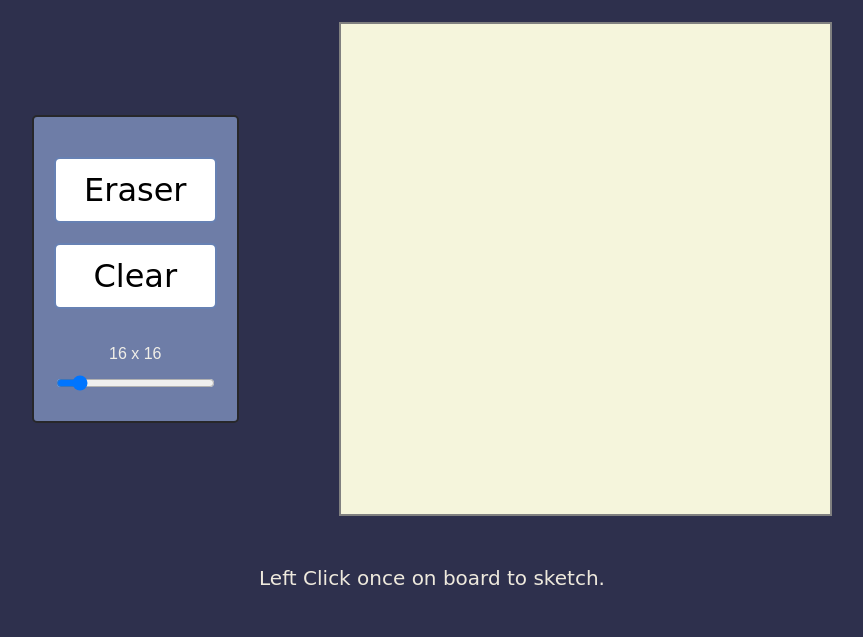
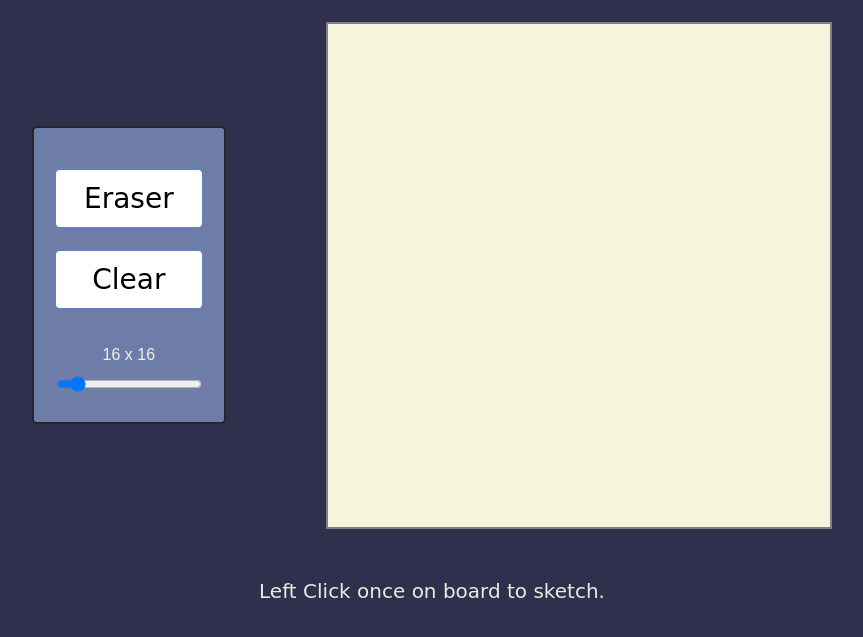
Before and after one commit to slinghshot/odin-etch-a-sketch, a plain HTML site: page index.html in a window 1280 px wide. Shown: the part 145-782 px from the top of the page, without its empty margins (208-1071 px from the left). Drawn offline with Linux system fonts and the light colour scheme; a web font is replaced by a local one.

Commit message:
fixed font size and added TODO readme

```diff
--- a/etchCSS.css
+++ b/etchCSS.css
@@ -15,7 +15,7 @@ button{
     color:black;
     border: 2px solid #6781b3;
     border-radius: 6px;
-    font-size:32px;
+    font-size:28px;
     padding:12px 28px;
     transition-duration: 0.4s;
 
--- a/etchSketch.js
+++ b/etchSketch.js
@@ -4,9 +4,9 @@ let subContainer;
 let numberOfSubContainers=16;
 var mouseDown=0;
 var eraser=false;
+var rainbowSelected=false;
 
 // The event below checks for a click on parent div if clicked fill else don't
-
 parentContainer.addEventListener('mousedown',function(){
     if(mouseDown){
         mouseDown=0;
```
Also changed, not shown: 1 other file.
